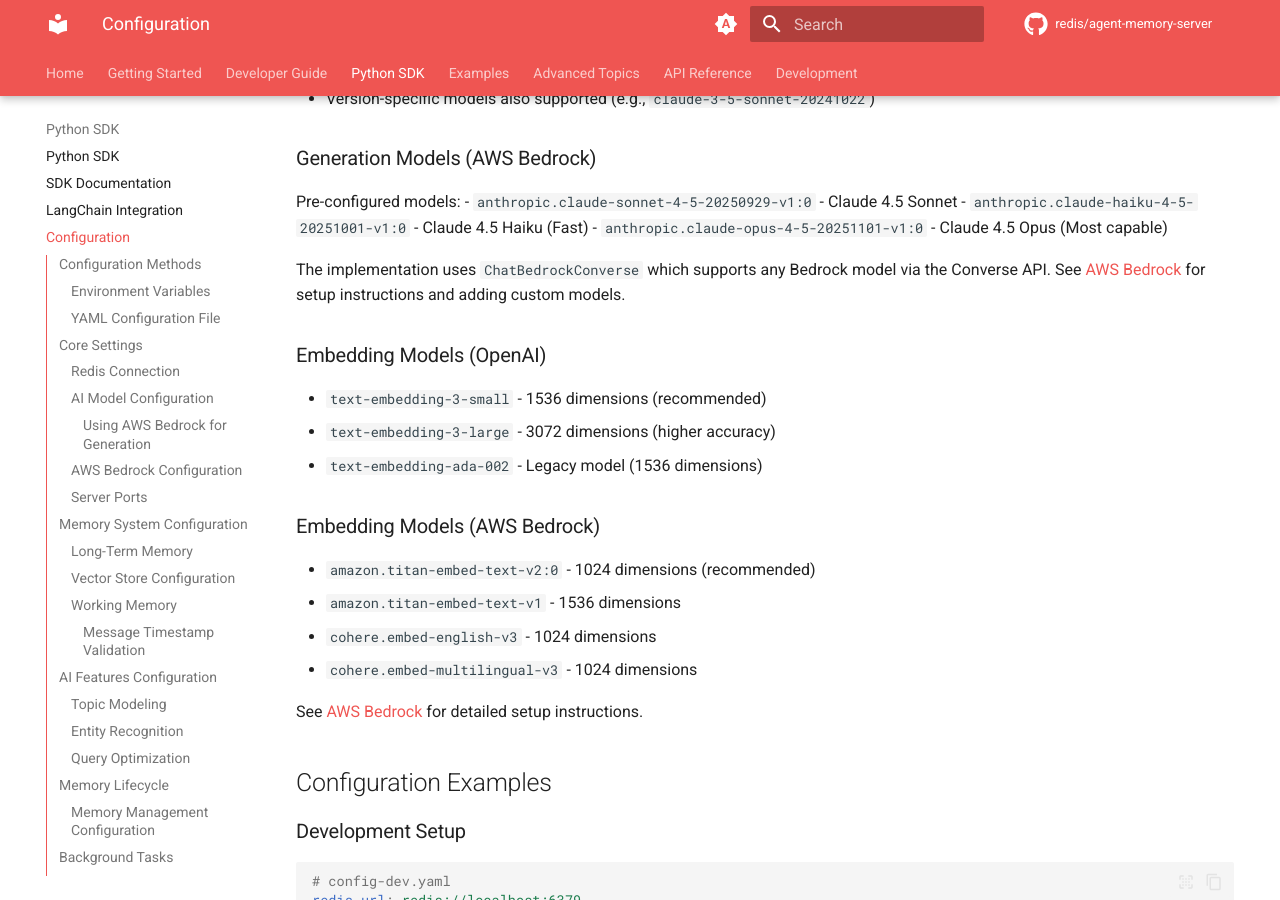
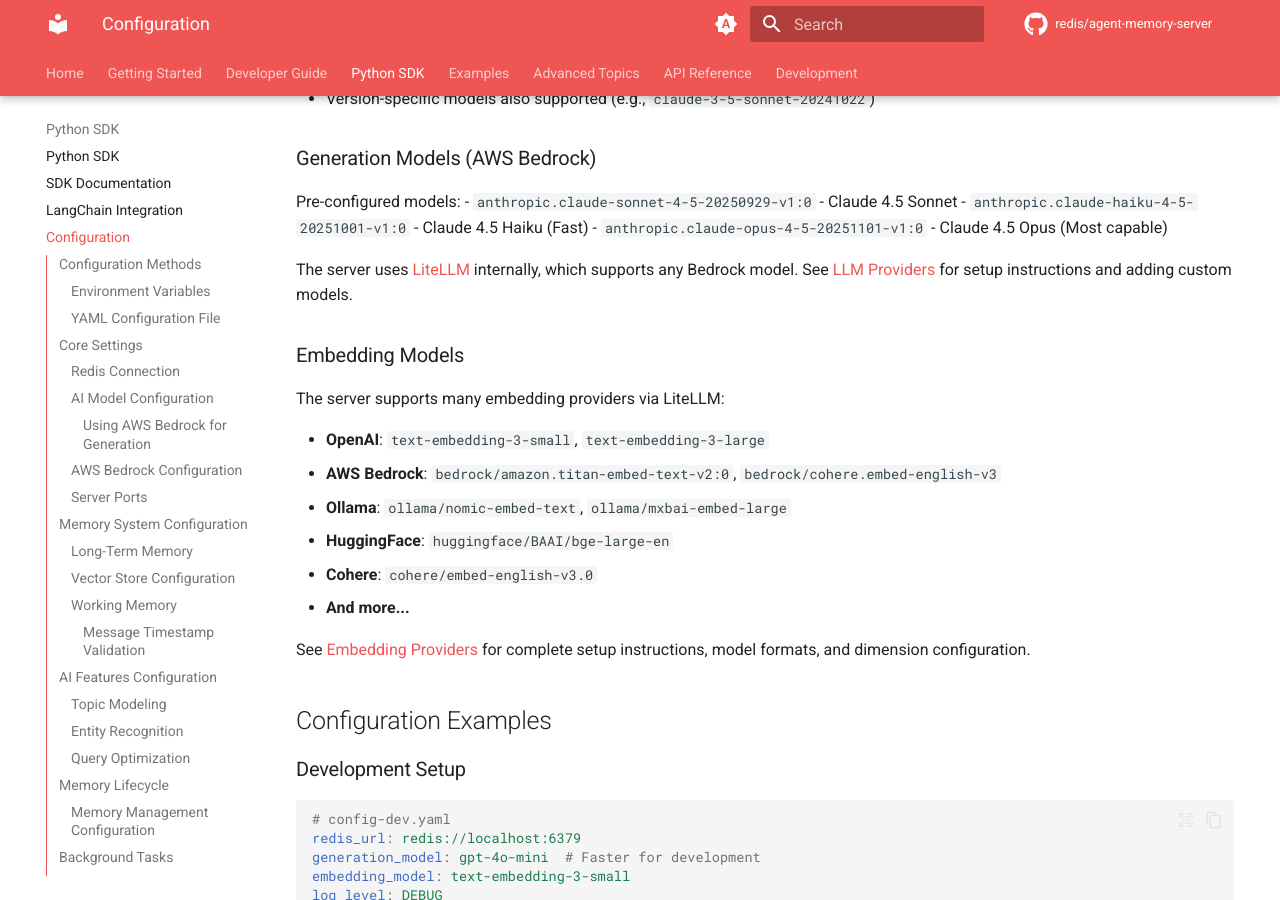
Before and after one commit to redis/agent-memory-server, an MkDocs documentation site: the page built from docs/configuration.md, in a window 1280 px wide and 900 px high, scrolled down 5392 px. Built offline with MkDocs 1.6.1 and Material for MkDocs 9.7.7, drawn with Linux system fonts in a browser that asks for light colours; comment, search, counter and statistics services are not loaded; the version menu is left out; some of the changed text lies outside the part shown.

Commit message:
docs(configuration): update bedrock config for litellm architecture
- Change REGION_NAME to AWS_REGION_NAME
- Replace ChatBedrockConverse reference with LiteLLM
- Fix embedding model example to use bedrock/ prefix

````diff
--- a/docs/configuration.md
+++ b/docs/configuration.md
@@ -66,19 +66,19 @@
 ### AWS Bedrock Configuration
 ```bash
 # AWS Region (required for Bedrock)
-REGION_NAME=us-east-1
+AWS_REGION_NAME=us-east-1
 
 # AWS Credentials (optional - can use IAM roles, AWS CLI profiles, or credentials file)
 AWS_ACCESS_KEY_ID=your-access-key-id
 AWS_SECRET_ACCESS_KEY=your-secret-access-key
 AWS_SESSION_TOKEN=your-session-token  # Optional, for temporary credentials
 
-# Use a Bedrock embedding model
-EMBEDDING_MODEL=amazon.titan-embed-text-v2:0
+# Use a Bedrock embedding model (note: bedrock/ prefix required)
+EMBEDDING_MODEL=bedrock/amazon.titan-embed-text-v2:0
 REDISVL_VECTOR_DIMENSIONS=1024  # Must match the embedding model dimensions
 ```
 
-For detailed AWS Bedrock setup, see [AWS Bedrock](aws-bedrock.md).
+For detailed AWS Bedrock setup, see [LLM Providers - AWS Bedrock](llm-providers.md#aws-bedrock).
 
 ### Server Ports
 ```bash
@@ -228,20 +228,20 @@
 - `anthropic.claude-haiku-4-5-20251001-v1:0` - Claude 4.5 Haiku (Fast)
 - `anthropic.claude-opus-4-5-20251101-v1:0` - Claude 4.5 Opus (Most capable)
 
-The implementation uses `ChatBedrockConverse` which supports any Bedrock model via the Converse API. See [AWS Bedrock](aws-bedrock.md) for setup instructions and adding custom models.
+The server uses [LiteLLM](https://docs.litellm.ai/) internally, which supports any Bedrock model. See [LLM Providers](llm-providers.md#aws-bedrock) for setup instructions and adding custom models.
 
-### Embedding Models (OpenAI)
-- `text-embedding-3-small` - 1536 dimensions (recommended)
-- `text-embedding-3-large` - 3072 dimensions (higher accuracy)
-- `text-embedding-ada-002` - Legacy model (1536 dimensions)
+### Embedding Models
 
-### Embedding Models (AWS Bedrock)
-- `amazon.titan-embed-text-v2:0` - 1024 dimensions (recommended)
-- `amazon.titan-embed-text-v1` - 1536 dimensions
-- `cohere.embed-english-v3` - 1024 dimensions
-- `cohere.embed-multilingual-v3` - 1024 dimensions
+The server supports many embedding providers via LiteLLM:
 
-See [AWS Bedrock](aws-bedrock.md) for detailed setup instructions.
+- **OpenAI**: `text-embedding-3-small`, `text-embedding-3-large`
+- **AWS Bedrock**: `bedrock/amazon.titan-embed-text-v2:0`, `bedrock/cohere.embed-english-v3`
+- **Ollama**: `ollama/nomic-embed-text`, `ollama/mxbai-embed-large`
+- **HuggingFace**: `huggingface/BAAI/bge-large-en`
+- **Cohere**: `cohere/embed-english-v3.0`
+- **And more...**
+
+See [Embedding Providers](embedding-providers.md) for complete setup instructions, model formats, and dimension configuration.
 
 ## Configuration Examples
 
````
